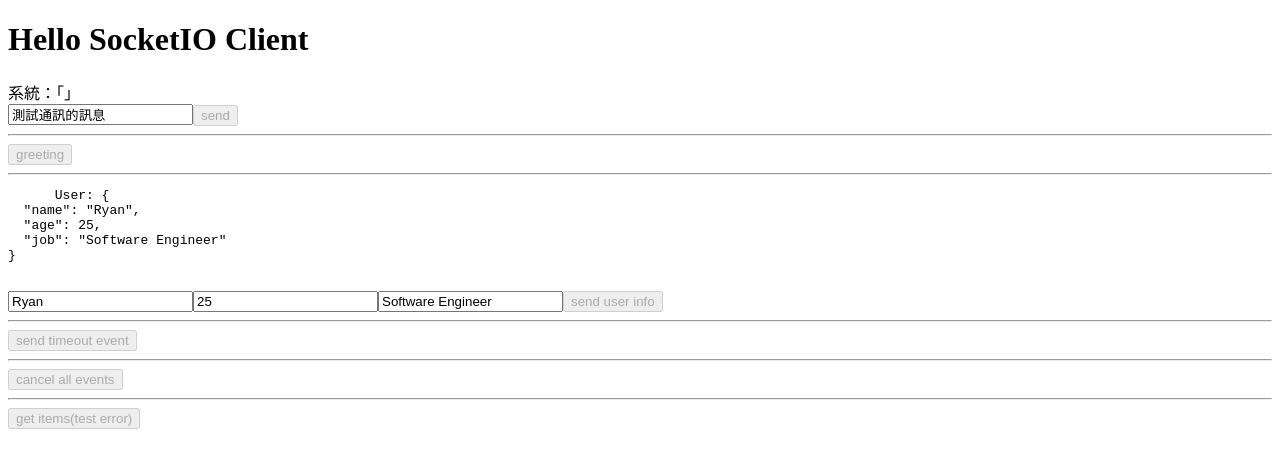
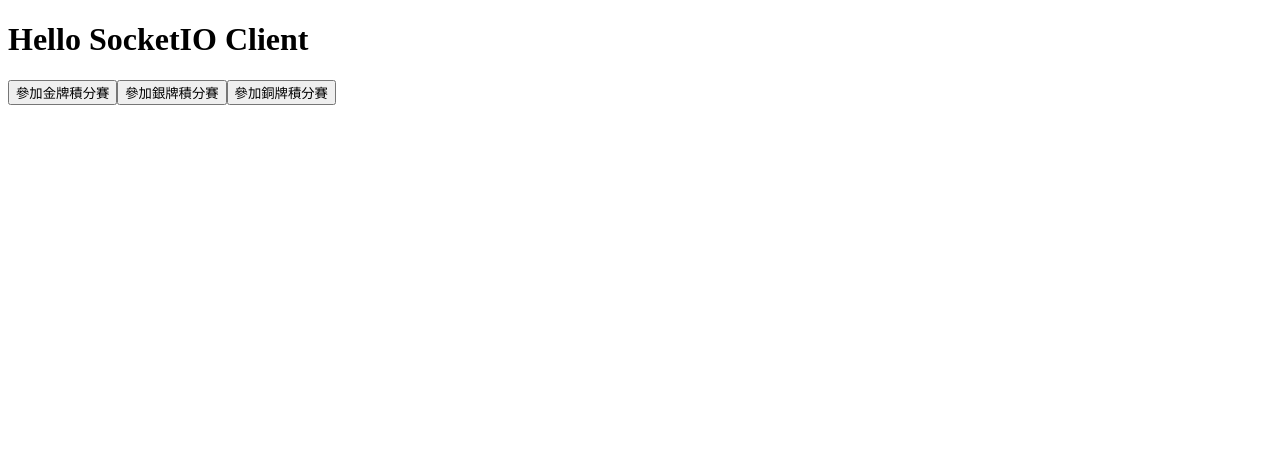
Before and after one commit to shezimanor/simple-socketio-client-1, a Vue app: page / in a window 1280 px wide. Shown: the top 468 px of the page. Built offline with nearby package versions, Linux system fonts and the light colour scheme; no server answers.

Commit message:
feat: Join room

```diff
--- a/src/App.vue
+++ b/src/App.vue
@@ -1,7 +1,8 @@
 <script setup>
 // import HelloBoardcast from './components/HelloBoardcast.vue';
 // import HelloSocketOnce from './components/HelloSocketOnce.vue';
-import HelloSocket from './components/HelloSocket.vue';
+// import HelloSocket from './components/HelloSocket.vue';
+import HelloSocketRooms from './components/HelloSocketRooms.vue';
 </script>
 
 <template>
@@ -9,6 +10,7 @@
     <h1>Hello SocketIO Client</h1>
     <!-- <HelloBoardcast /> -->
     <!-- <HelloSocketOnce /> -->
-    <HelloSocket />
+    <!-- <HelloSocket /> -->
+    <HelloSocketRooms />
   </div>
 </template>
--- /dev/null
+++ b/src/components/HelloSocketRooms.vue
@@ -0,0 +1,55 @@
+<script setup>
+import { io } from 'socket.io-client';
+import { onMounted, ref } from 'vue';
+
+const ioIsConnected = ref(false);
+
+const socket = io('http://localhost:3000');
+
+// SocketIO 連接和重新連接處理
+socket.on('connect', () => {
+  // socket: Client Socket
+  console.log(`Connected to server`);
+  // 連線確認
+  ioIsConnected.value = true;
+});
+
+// SocketIO 斷線
+socket.on('disconnect', () => {
+  console.log('Disconnected from server');
+  // 斷線
+  ioIsConnected.value = false;
+});
+
+// Methods
+function onJoinGoldMedal() {
+  if (!socket) return;
+  socket.emit('join-gold');
+  console.log(socket.id);
+}
+function onJoinSilverMedal() {
+  if (!socket) return;
+  socket.emit('join-silver');
+  console.log(socket.id);
+}
+function onJoinBronzeMedal() {
+  if (!socket) return;
+  socket.emit('join-bronze');
+  console.log(socket.id);
+}
+
+// Mounted
+onMounted(() => {
+  console.log('onMounted');
+});
+</script>
+
+<template>
+  <div>
+    <button @click="onJoinGoldMedal">參加金牌積分賽</button>
+    <button @click="onJoinSilverMedal">參加銀牌積分賽</button>
+    <button @click="onJoinBronzeMedal">參加銅牌積分賽</button>
+  </div>
+</template>
+
+<style scoped></style>
```
